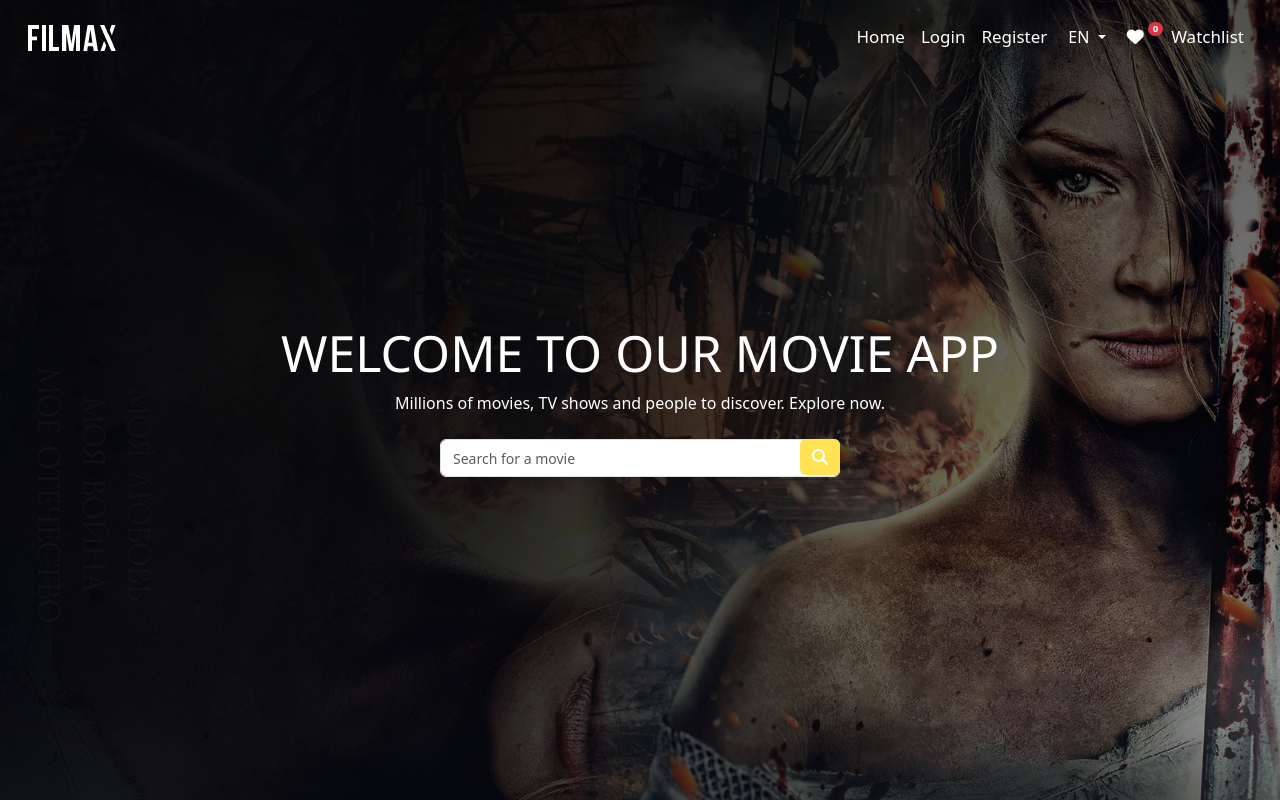
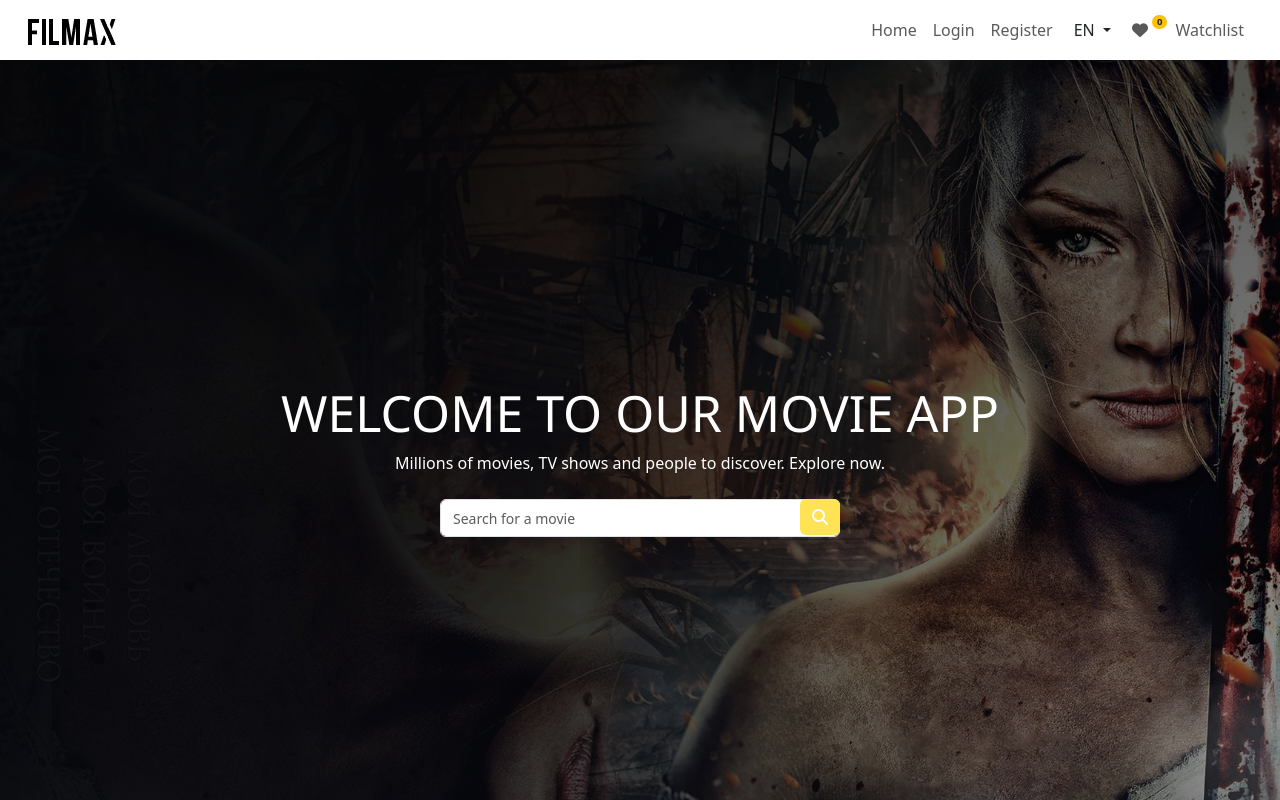
Before and after one commit to adham025/MovieApp-Angular19, an Angular app: page /movies in a window 1280 px wide. Shown: the top 800 px of the page. Built offline with nearby package versions, Linux system fonts and the light colour scheme; no server answers.

Commit message:
update Navbar

```diff
--- a/src/app/movie-search/movie-search.component.html
+++ b/src/app/movie-search/movie-search.component.html
@@ -1,12 +1,12 @@
 <div class="container my-5">
 
-  <div class="d-flex flex-column flex-sm-row mb-2 align-items-stretch gap-1">
+  <div class="d-flex mb-2 ">
       <input
         class="form-control text-black-50"
         placeholder="Search and explore...."
         [(ngModel)]="searchKey"
       />
-      <button class="btn btn-warning px-3 navbar mx-3" [routerLink]="['/search', searchKey]">
+      <button class="btn btn-warning  mx-3" [routerLink]="['/search', searchKey]">
         Search
       </button>
     </div>
--- a/src/app/navbar/navbar.component.css
+++ b/src/app/navbar/navbar.component.css
@@ -9,16 +9,16 @@
     margin-right: 5px;
   }
   .navbar{
-    position: fixed;
-    z-index: 1212;
-    width: 100%;
-    transition: .5s ease-in-out;
   }
   .active a,
   .active button{
     color: #000!important;
   }
-  .navbar a{
-    color: #FFF;
+  .navbar a
+  .navbar button{
+    color: #000;
     font-size: 17px;
   }
+  .img_color{
+    filter: invert(100%);
+  }
--- a/src/app/navbar/navbar.component.html
+++ b/src/app/navbar/navbar.component.html
@@ -1,5 +1,5 @@
 <div class="">
-  <nav id="navbar" class="navbar py-3 navbar-expand">
+  <nav id="navbar" class="navbar py-2 navbar-expand">
     <div class="container-fluid mx-3">
       <span class="navbar-brand pointer fw-bold" routerLink="movies">
         <img id="img_color" class="img_color" src="./logo-1x.png" alt="">
@@ -18,7 +18,7 @@
               <button
                 id="btnGroupDrop1"
                 type="button"
-                class="btn  dropdown-toggle text-white"
+                class="btn  dropdown-toggle text-dark"
                 data-bs-toggle="dropdown"
                 aria-expanded="false"
               >
@@ -53,7 +53,7 @@
             <div class="d-flex align-items-center position-relative">
               <i class="fa-solid fa-heart me-2"></i>
               <span
-                class="badge bg-danger text-white rounded-pill ms-1"
+                class="badge bg-warning text-dark rounded-pill ms-1"
                 style="font-size: 0.6rem; padding: 2px 5px; position: relative; top: -8px; left: -8px;"
               >
                 {{ wishlistCount$ | async }}
--- a/src/app/navbar/navbar.component.ts
+++ b/src/app/navbar/navbar.component.ts
@@ -22,55 +22,55 @@ export class NavbarComponent {
     );
   }
 
-  ngOnInit(){
-    let navbar = document.getElementById("navbar");
-    let img_color = document.getElementById("img_color");
-    let bars = document.getElementById("bars");
-    if(window.scrollY >= 0 && window.scrollY < 100 && window.innerWidth <= 768 && navbar){
-      navbar.classList.add("active");
-    }else{
-      navbar?.classList.remove("active");
-    }
+  // ngOnInit(){
+  //   let navbar = document.getElementById("navbar");
+  //   let img_color = document.getElementById("img_color");
+  //   let bars = document.getElementById("bars");
+  //   if(window.scrollY >= 0 && window.scrollY < 100 && window.innerWidth <= 768 && navbar){
+  //     navbar.classList.add("active");
+  //   }else{
+  //     navbar?.classList.remove("active");
+  //   }
 
-    window.addEventListener("resize" , ()=>{
-      if(window.innerWidth < 769 && navbar){
-        navbar.classList.add("active");
-      }else{
-        navbar?.classList.remove("active");
-      }
-    })
+  //   window.addEventListener("resize" , ()=>{
+  //     if(window.innerWidth < 769 && navbar){
+  //       navbar.classList.add("active");
+  //     }else{
+  //       navbar?.classList.remove("active");
+  //     }
+  //   })
 
-    window.onscroll = ()=>{
-      console.log(window.scrollY > 50);
-      if(window.scrollY > 50){
-        if(navbar && img_color && bars) {
-          navbar.style.background = "white";
-          navbar.classList.add("active");
-          bars.classList.replace("text-white","text-dark");
-          img_color.style.filter = "invert(100%)"
-        }
-      }else{
-        if(navbar && img_color && bars) {
+  //   window.onscroll = ()=>{
+  //     console.log(window.scrollY > 50);
+  //     if(window.scrollY > 50){
+  //       if(navbar && img_color && bars) {
+  //         navbar.style.background = "white";
+  //         navbar.classList.add("active");
+  //         bars.classList.replace("text-white","text-dark");
+  //         img_color.style.filter = "invert(100%)"
+  //       }
+  //     }else{
+  //       if(navbar && img_color && bars) {
 
-          if(window.innerWidth < 768){
-            navbar.classList.add("active");
-            navbar.style.background = "transparent";
-            img_color.style.filter = "invert(0%)";
-            bars.classList.replace("text-dark","text-white");
+  //         if(window.innerWidth < 768){
+  //           navbar.classList.add("active");
+  //           navbar.style.background = "transparent";
+  //           img_color.style.filter = "invert(0%)";
+  //           bars.classList.replace("text-dark","text-white");
 
-          }else{
-            navbar.style.background = "transparent";
-            navbar.classList.remove("active");
-            img_color.style.filter = "invert(0%)";
-            bars.classList.replace("text-dark","text-white");
-          }
+  //         }else{
+  //           navbar.style.background = "transparent";
+  //           navbar.classList.remove("active");
+  //           img_color.style.filter = "invert(0%)";
+  //           bars.classList.replace("text-dark","text-white");
+  //         }
 
 
-        }
-      }
-    }
+  //       }
+  //     }
+  //   }
 
-  }
+  // }
 
   changeLanguage(lang: string) {
     this.AccLangService.setLanguage(lang);
--- a/src/styles.css
+++ b/src/styles.css
@@ -5,6 +5,7 @@
 
 .navbar {
   /* background-color: var(--primary-color) !important; */
+  padding: 10px 0!important;
 }
 
 .pointer {
@@ -37,6 +38,7 @@
 
 #bars{
   margin-top: 7px;
+  color: #000;
   cursor: pointer;
   display: none;
 }
@@ -50,6 +52,7 @@
   }
   #bars{
     display: block;
+    color: #000!important;
   }
 
   .nav-header{
```
